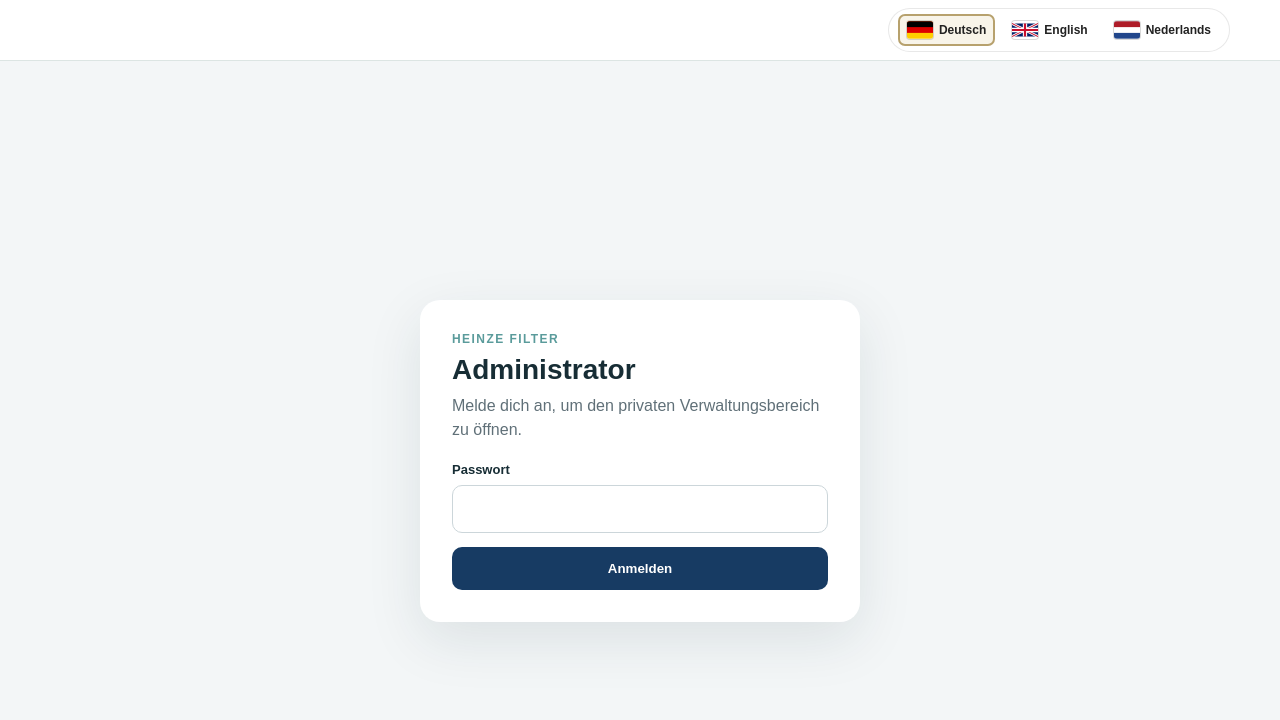
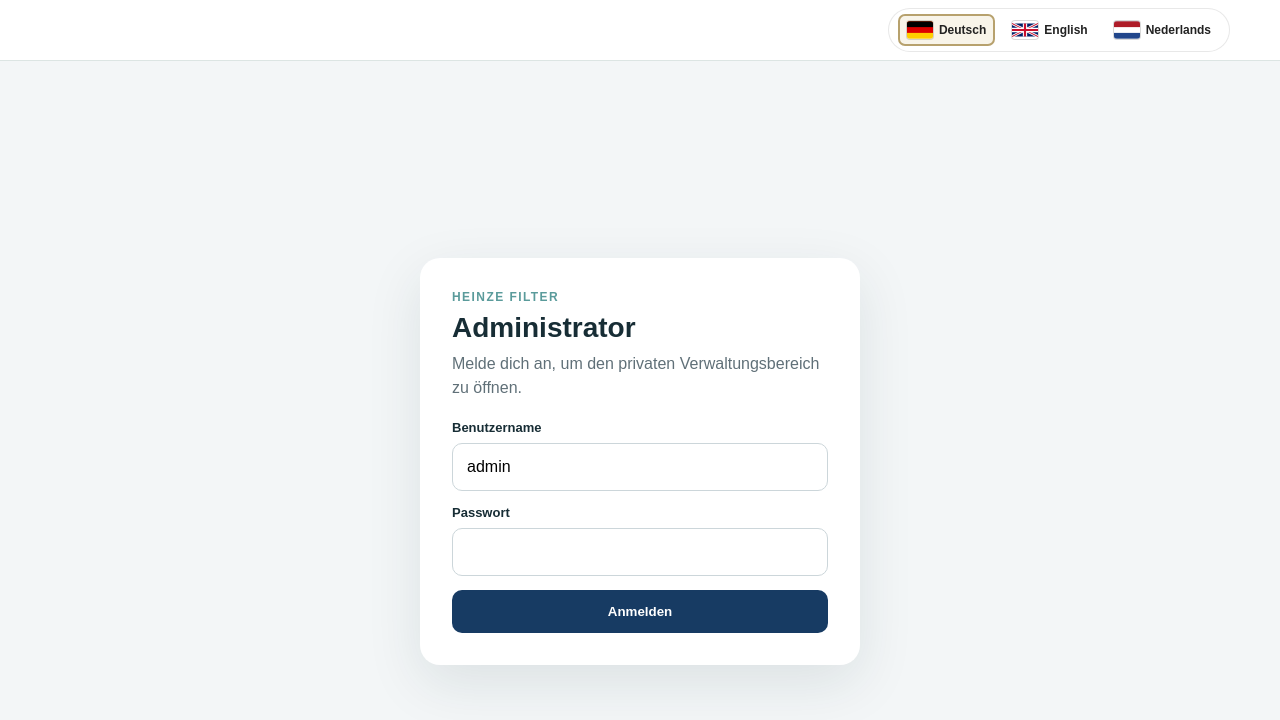
Before and after one commit to rspaqi-jpg/Store-E-commerce, a Next.js app: page /admin in a window 1280 px wide. Shown: the top 720 px of the page. Built offline with nearby package versions, Linux system fonts and the light colour scheme.

Commit message:
Add admin username field

```diff
--- a/app/admin/page.tsx
+++ b/app/admin/page.tsx
@@ -3,6 +3,7 @@
 import { FormEvent, useEffect, useState } from "react";
 
 export default function AdminPage() {
+  const [username, setUsername] = useState("admin");
   const [password, setPassword] = useState("");
   const [checking, setChecking] = useState(true);
   const [authenticated, setAuthenticated] = useState(false);
@@ -31,7 +32,7 @@ export default function AdminPage() {
       const response = await fetch("/api/admin/login", {
         method: "POST",
         headers: { "Content-Type": "application/json" },
-        body: JSON.stringify({ password }),
+        body: JSON.stringify({ username, password }),
       });
       const data = await response.json();
       if (!response.ok) throw new Error(data.error || "Anmeldung fehlgeschlagen.");
@@ -63,6 +64,8 @@ export default function AdminPage() {
         ) : (
           <form onSubmit={login}>
             <p style={{ margin: "0 0 20px", color: "#607078", lineHeight: 1.5 }}>Melde dich an, um den privaten Verwaltungsbereich zu öffnen.</p>
+            <label htmlFor="admin-username" style={{ display: "block", marginBottom: 8, fontSize: 13, fontWeight: 700 }}>Benutzername</label>
+            <input id="admin-username" type="text" autoComplete="username" value={username} onChange={(event) => setUsername(event.target.value)} required style={{ boxSizing: "border-box", width: "100%", padding: 14, border: "1px solid #ccd6da", borderRadius: 10, fontSize: 16, marginBottom: 14 }} />
             <label htmlFor="admin-password" style={{ display: "block", marginBottom: 8, fontSize: 13, fontWeight: 700 }}>Passwort</label>
             <input id="admin-password" type="password" autoComplete="current-password" value={password} onChange={(event) => setPassword(event.target.value)} required style={{ boxSizing: "border-box", width: "100%", padding: 14, border: "1px solid #ccd6da", borderRadius: 10, fontSize: 16, marginBottom: 14 }} />
             <button disabled={busy} type="submit" style={{ width: "100%", padding: 14, border: 0, borderRadius: 10, background: "#173b63", color: "#fff", fontWeight: 700, cursor: busy ? "wait" : "pointer" }}>{busy ? "Anmeldung …" : "Anmelden"}</button>
```
